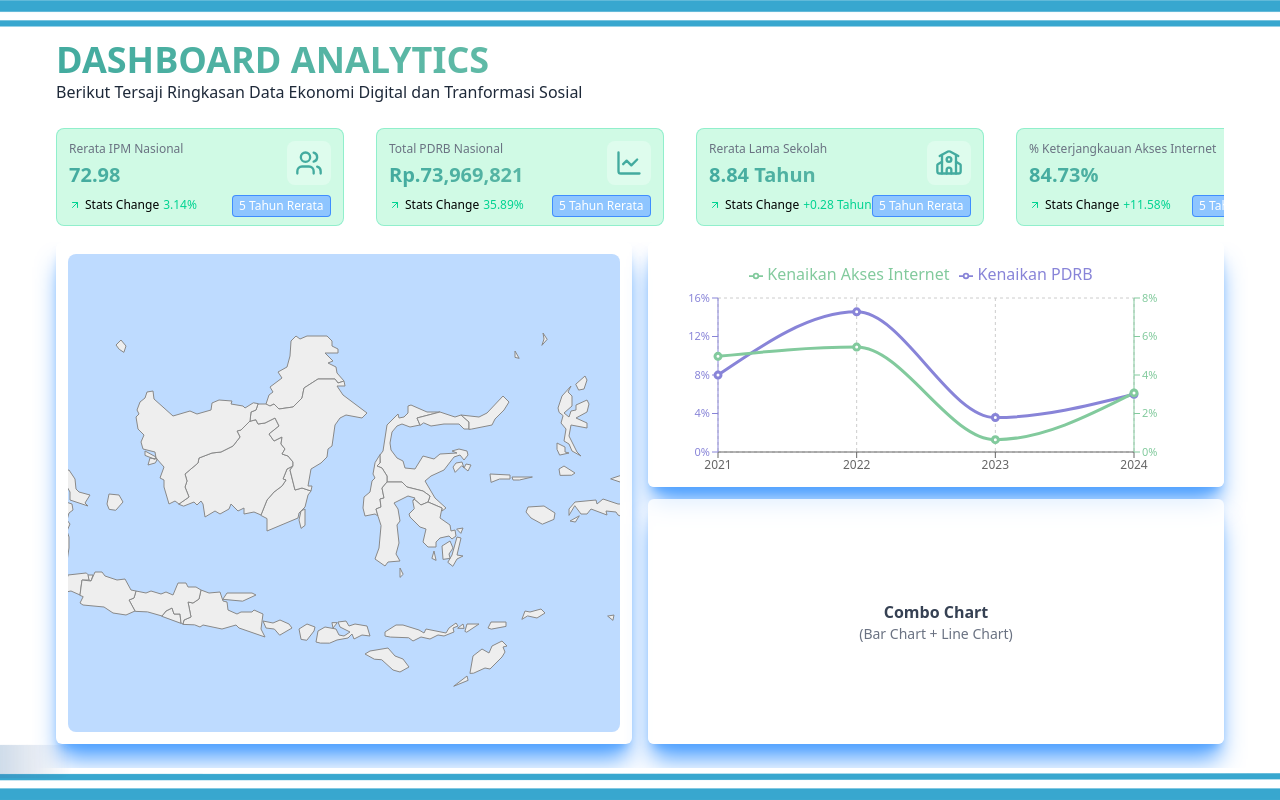
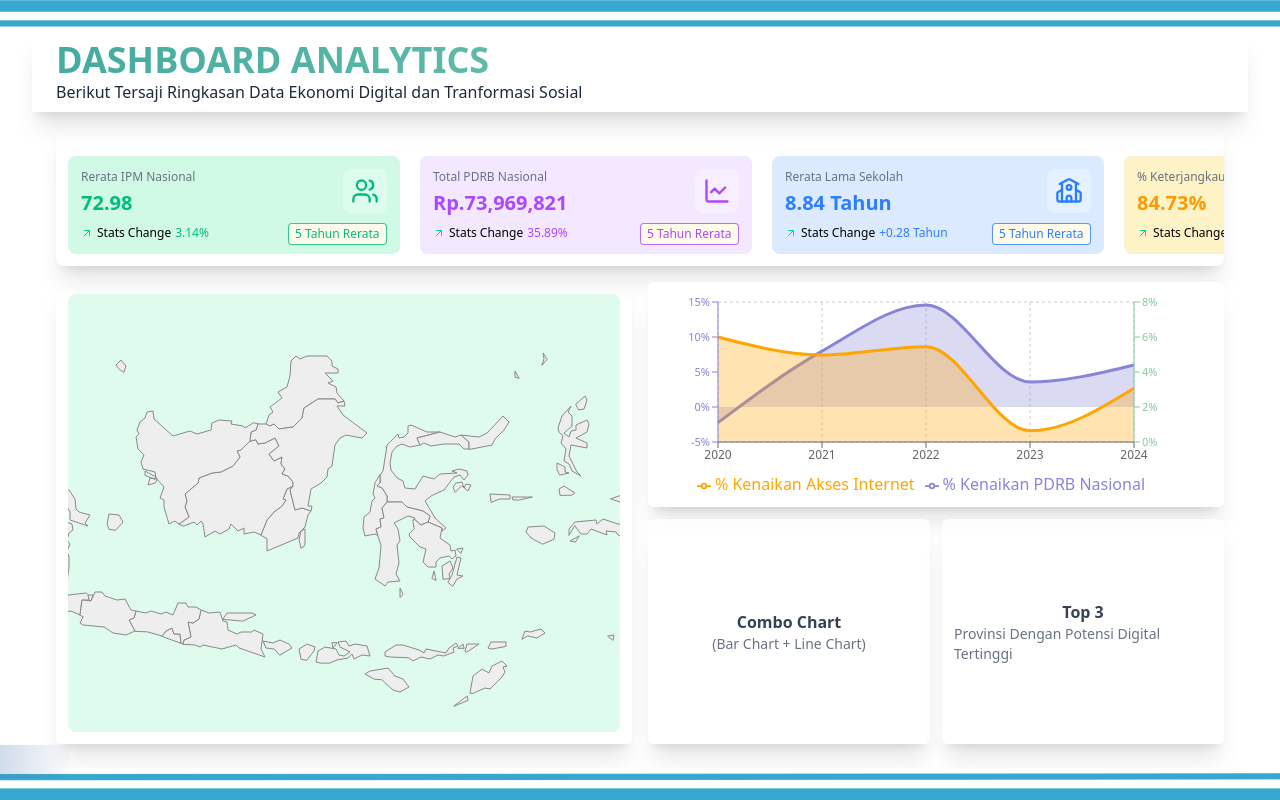
Before and after one commit to adamjoaquin20/Dashboard-Analytics, a React (Vite) app in the folder dat-slay/: page / in a window 1280 px wide. Built offline with nearby package versions, Linux system fonts and the light colour scheme.

Commit message:
bnrin desain

```diff
--- a/dat-slay/src/App.jsx
+++ b/dat-slay/src/App.jsx
@@ -79,7 +79,7 @@ function App() {
 
                 {/* 2. KPI Grid */}
                 <div
-                    className="px-6 py-0 shrink-0 rounded-lg mb-4"
+                    className="px-6 py-0 shrink-0 rounded-lg mb-4 mt-4"
                 >
                     <KPIGrid
                         ipmFullData={fullIPMData}
@@ -105,7 +105,7 @@ function App() {
                     {/* Kiri Bawah → Map Besar */}
                     <div className="flex items-center justify-center min-h-0">
                         <div
-                            className="w-full h-full rounded-md shadow-xl shadow-blue-400 p-3
+                            className="w-full h-full rounded-md shadow-xl drop-shadow-amber-950 p-3
                                         transition-all duration-300 overflow-hidden"
                         >
                             <MapChart height="100%" />
@@ -116,17 +116,25 @@ function App() {
                     <div className="grid grid-rows-2 gap-3 min-h-0">
 
                         {/* Area 1: Dual Line Chart (Regresi Linear) - ATAS */}
-                        <div className="w-full h-full rounded-md shadow-xl shadow-blue-400
-                                        transition-all duration-300 overflow-hidden bg-white/80 min-h-0">
+                        <div className="w-full h-full rounded-md shadow-xl drop-shadow-amber-950
+                                        transition-all duration-300 overflow-hidden bg-white min-h-0">
                             <PDRBInternetGrowthChart height="100%" />
                         </div>
 
                         {/* Area 2: Combo Chart (Bar + Line) - BAWAH */}
-                        <div className="w-full h-full rounded-md shadow-xl shadow-blue-400 p-3
+                        <div className="grid grid-cols-2 gap-3 min-h-0">
+                          <div className="w-full h-full rounded-md  p-3 shadow-xl drop-shadow-amber-950
                                         transition-all duration-300 overflow-hidden bg-white/80
                                         flex flex-col items-center justify-center min-h-0">
                             <p className="text-gray-700 font-semibold text-base">Combo Chart</p>
                             <p className="text-gray-500 text-sm">(Bar Chart + Line Chart)</p>
+                          </div>
+                          <div className="w-full h-full rounded-md  p-3 shadow-xl drop-shadow-amber-950
+                                        transition-all duration-300 overflow-hidden bg-white/80
+                                        flex flex-col items-center justify-center min-h-0">
+                            <p className="text-gray-700 font-semibold text-base">Top 3 </p>
+                            <p className="text-gray-500 text-sm">Provinsi Dengan Potensi Digital Tertinggi </p>
+                          </div>
                         </div>
 
                     </div>
--- a/dat-slay/src/components/Header.jsx
+++ b/dat-slay/src/components/Header.jsx
@@ -3,7 +3,7 @@ import { Menu, Search, Plus, SlidersHorizontal } from "lucide-react";
 
 function Header(){
     return (
-        <div className="px-6 py-2">
+        <div className="px-6 py-2 shadow-xl drop-shadow-amber-950">
             <div className="flex items-center justify-between">
                 {/* KIRI */}
                 <div className="flex items-center space-x-4">
--- a/dat-slay/src/components/KPIGrid.jsx
+++ b/dat-slay/src/components/KPIGrid.jsx
@@ -42,7 +42,9 @@ function KPIGrid({
             change: currentIPMStats.change,
             trend: currentIPMStats.trend,
             icon: Users,
-            textColor: "text-primary-solid",
+            color: "bg-emerald-100",
+            textColor: "text-emerald-500",
+            bordColor: "border-emerald-500/80",
             selectedOption: selectedIPMOption,
             setOption: setIPMOption
         },
@@ -52,7 +54,9 @@ function KPIGrid({
             change: currentPDRBStats.change,
             trend: currentPDRBStats.trend,
             icon: LineChart,
-            textColor: "text-primary-solid",
+            color: "bg-purple-100",
+            textColor: "text-purple-500",
+            bordColor: "border-purple-500/80",
             selectedOption: selectedPDRBOption,
             setOption: setPDRBOption
         },
@@ -62,7 +66,9 @@ function KPIGrid({
             change: currentRLSStats.change,
             trend: currentRLSStats.trend,
             icon: School,
-            textColor: "text-primary-solid",
+            color: "bg-blue-100",
+            textColor: "text-blue-500",
+            bordColor: "border-blue-500/80",
             selectedOption: selectedRLSOption,
             setOption: setRLSOption
         },
@@ -72,7 +78,9 @@ function KPIGrid({
             change: currentInternetStats.change,
             trend: currentInternetStats.trend,
             icon: RadioTower,
-            textColor: "text-primary-solid",
+            color: "bg-amber-100",
+            textColor: "text-amber-500",
+            bordColor: "border-amber-500/80",
             selectedOption: selectedInternetOption,
             setOption: setInternetOption
         }
@@ -89,7 +97,7 @@ function KPIGrid({
     ];
 
     return (
-        <div className="flex flex-nowrap overflow-x-auto gap-8 z-50">
+        <div className="flex flex-nowrap overflow-x-auto gap-5 z-50 shadow-xl rounded-lg p-3 drop-shadow-amber-950 justify-around">
             {stats.map((stat, index) => {
                 const isUp = stat.trend === 'up';
                 const TrendIcon = isUp ? ArrowUpRight : ArrowDownRight;
@@ -98,25 +106,21 @@ function KPIGrid({
                 return (
                     <div
                         key={index}
-                        className={`shrink-0 w-72 relative
-                                    bg-emerald-100
-                                    backdrop-blur-sm rounded-lg p-3 pb-3 mt-4
-                                    border border-emerald-400/30 hover:shadow-2xl hover:shadow-cyan-500/30
-                                    hover:scale-[1.01] transition-all duration-300 group cursor-pointer`}
+                        className={`shrink-0 w-83 relative ${stat.color} backdrop-blur-sm rounded-lg p-3 pb-3 mt-4 border border-gray-200/30 hover:shadow-2xl hover:scale-[1.01] transition-all duration-300 group cursor-pointer`}
                     >
                         {/* Konten Kartu */}
-                        <div className="flex items-start justify-between">
+                        <div className={`flex items-start justify-between`}>
                             <div className="flex-1">
 
                                 {/* JUDUL */}
                                 <p className="text-xs font-medium text-gray-500 mb-1">{stat.title}</p>
 
-                                <p className="text-xl font-bold text-primary-gradient mb-2">{stat.value}</p>
+                                <p className={`text-xl font-bold ${stat.textColor} mb-2`}>{stat.value}</p>
 
                                 <div className="flex items-center space-x-1">
                                     <TrendIcon className={`${trendColor} w-3 h-3`}/>
                                     <span className="text-xs text-black">Stats Change</span>
-                                    <span className="text-xs text-emerald-400">
+                                    <span className={`text-xs ${stat.textColor}`}>
                                         {stat.change === 'N/A' ? 'vs Baseline' : stat.change}
                                     </span>
                                 </div>
@@ -124,10 +128,10 @@ function KPIGrid({
 
                             {/* ICON INTERAKTIF */}
                             <div
-                                className={`p-2 rounded-lg bg-white/30 group-hover:bg-emerald-200
+                                className={`p-2 rounded-lg bg-white/30 group-hover:bg-white-200
                                             group-hover:scale-110 transition-all duration-200`}
                             >
-                                {<stat.icon className={`w-7 h-7 ${stat.textColor} group-hover:text-emerald-600`}/>}
+                                {<stat.icon className={`w-7 h-7 ${stat.textColor} group-hover:${stat.textColor}`}/>}
                             </div>
                         </div>
 
@@ -140,10 +144,10 @@ function KPIGrid({
                                         stat.setOption(e.target.value);
                                     }
                                 }}
-                                className="text-xs font-normal text-white bg-blue-300 border border-blue-500/80 rounded px-1.5 py-0.5 appearance-none cursor-pointer focus:ring-0 focus:border-white/50"
+                                className={`text-xs font-normal ${stat.textColor} bg-amber-50 border ${stat.bordColor} rounded px-1.5 py-0.5 appearance-none cursor-pointer focus:ring-0 focus:border-white/50`}
                             >
                                 {options.map(opt => (
-                                    <option key={opt.key} value={opt.key} className="font-bold bg-blue-400 text-white">{opt.label}</option>
+                                    <option key={opt.key} value={opt.key} className={`font-semibold ${stat.color} ${stat.textColor}`}>{opt.label}</option>
                                 ))}
                             </select>
                         </div>
--- a/dat-slay/src/components/MapChart.jsx
+++ b/dat-slay/src/components/MapChart.jsx
@@ -98,7 +98,7 @@ const MapChart = ({ height = "600px", maxWidth = "100%" }) => {
   if (!geoData) return <div>Loading Map...</div>;
 
   return (
-    <div className="bg-blue-200" style={{
+    <div className="bg-emerald-100/70" style={{
         height: height,
         width: "100%",
         maxWidth: maxWidth,
--- a/dat-slay/src/components/PDRBInternetGrowthChart.jsx
+++ b/dat-slay/src/components/PDRBInternetGrowthChart.jsx
@@ -1,13 +1,13 @@
 import React, { useState, useEffect } from "react";
 import Papa from "papaparse";
 import {
-    LineChart, Line, XAxis, YAxis, CartesianGrid, Tooltip, Legend, ResponsiveContainer
+    AreaChart, Area, XAxis, YAxis, CartesianGrid, Tooltip, Legend, ResponsiveContainer
 } from "recharts";
 
 const csvUrl = '/Akses Internet vs PDRB.csv';
 
 const useProcessedData = (rawParsedData) => {
-    const filteredData = rawParsedData.filter(item => item.Tahun > 2020);
+    const filteredData = rawParsedData.filter(item => item.Tahun > 2019);
     return filteredData.map(item => ({
         Tahun: item.Tahun,
         Kenaikan_PDRB: item['Kenaikan_PDRB'],
@@ -58,7 +58,7 @@ const PDRBInternetGrowthChart = () => {
     return (
         <div style={{ width: '100%', height: "100%", padding: '0' }}>
             <ResponsiveContainer width="100%" height="100%">
-                <LineChart
+                <AreaChart
                     data={chartData}
                     margin={{ top: 20, right: 30, left: 10, bottom: 5 }}
                 >
@@ -70,7 +70,7 @@ const PDRBInternetGrowthChart = () => {
                         formatter={(value, name) => [`${value.toFixed(2)}%`, name.replace(/_/g, ' ')]}
                         labelFormatter={(label) => `Tahun: ${label}`}
                     />
-                    <Legend verticalAlign="top" height={36} fontSize={12} />
+                    <Legend verticalAlign="bottom" height={30} fontSize={3} />
 
                     <YAxis
                         yAxisId="left"
@@ -87,24 +87,28 @@ const PDRBInternetGrowthChart = () => {
                         fontSize={11}
                     />
 
-                    <Line
+                    <Area
                         yAxisId="left"
                         type="monotone"
                         dataKey="Kenaikan_PDRB"
                         stroke="#8884d8"
                         strokeWidth={3}
-                        name="Kenaikan PDRB"
+                        fillOpacity={0.3}
+                        name="% Kenaikan PDRB Nasional"
+                        fill="#8884d8"
                     />
 
-                    <Line
+                    <Area
                         yAxisId="right"
                         type="monotone"
                         dataKey="Kenaikan_Akses_Internet"
-                        stroke="#82ca9d"
+                        stroke="orange"
                         strokeWidth={3}
-                        name="Kenaikan Akses Internet"
+                        fillOpacity={0.3}
+                        name="% Kenaikan Akses Internet"
+                        fill="orange"
                     />
-                </LineChart>
+                </AreaChart>
             </ResponsiveContainer>
         </div>
     );
```
Also changed, not shown: dat-slay/public/Akses Internet vs PDRB.csv, dat-slay/public/blabla.txt (added).
